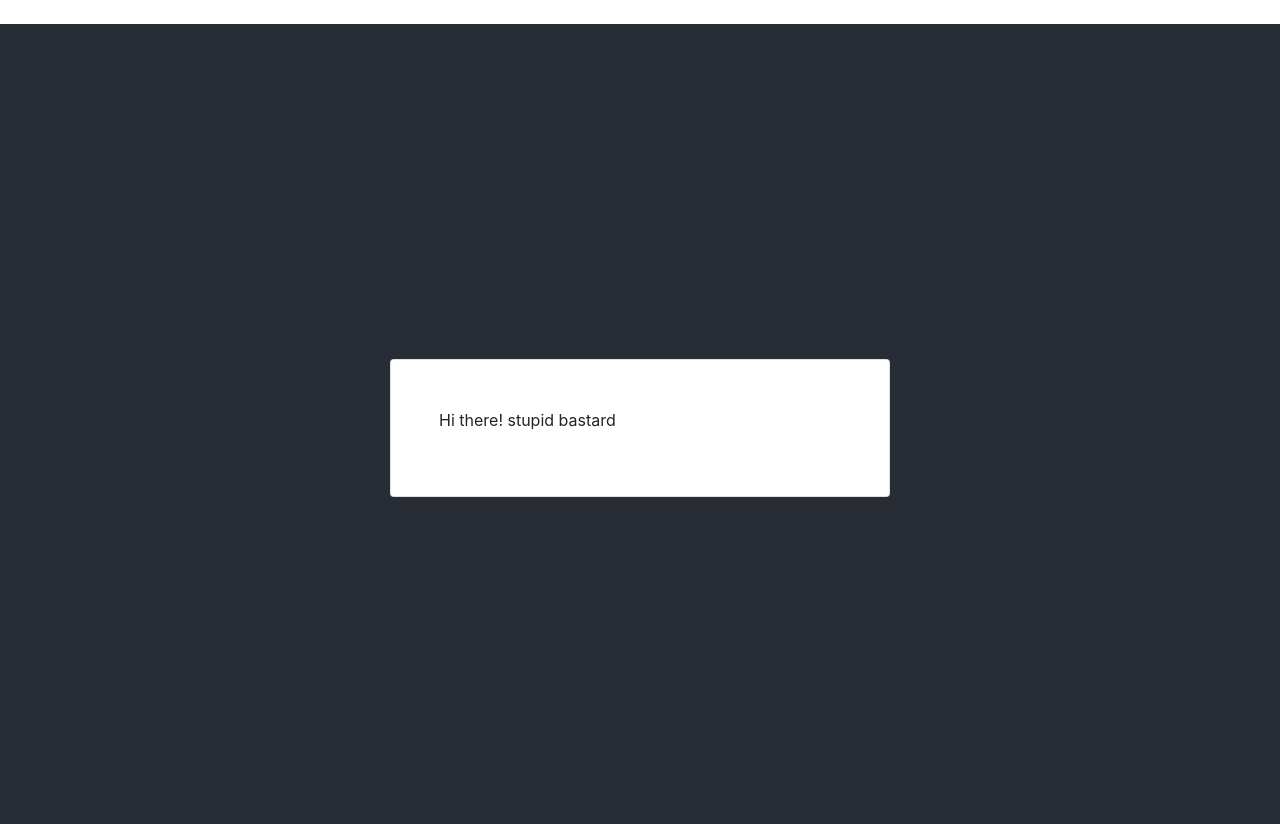
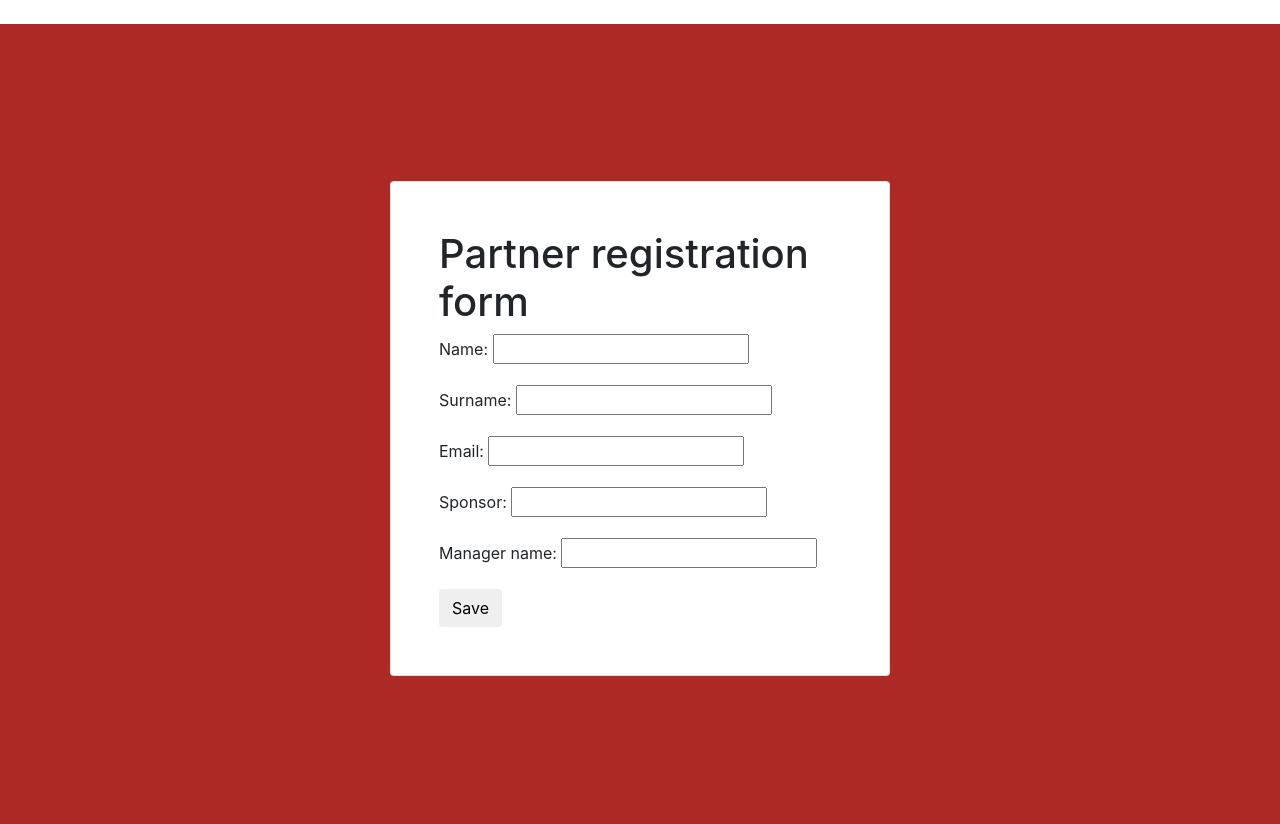
Before and after one commit to elias-prodigy/Party-Maker, a Django app: page /partners/create/ in a window 1280 px wide. Shown: the part 56-880 px from the top of the page. Run offline with Django 3.2, Linux system fonts and the light colour scheme; some libraries are stand-ins or nearby versions.

Commit message:
validation email field

```diff
--- a/partners/forms.py
+++ b/partners/forms.py
@@ -1,10 +1,14 @@
 from django import forms
 
 from .models import Partners
+
+
+class List_of_partners(forms.ModelForm):
+    pass
 
 
 class CreatePartner(forms.ModelForm):
 
     class Meta:
         model = Partners
-        fields = ('Name', 'Surname', 'Email', 'Sponsor', 'Manager Name', 'Manager approve', 'CEO approve')
+        fields = ('name', 'surname', 'email', 'sponsor', 'manager_name')
--- a/partners/models.py
+++ b/partners/models.py
@@ -4,7 +4,7 @@ from django.db import models
 class Partners(models.Model):
     name = models.CharField(max_length=200)
     surname = models.CharField(max_length=200)
-    email = models.CharField(max_length=200)
+    email = models.EmailField(max_length=200)
     sponsor = models.CharField(max_length=200)
     manager_name = models.CharField(max_length=200)
     manager_approve = models.BooleanField(default = False)
--- a/partners/templates/partners/create_partner.html
+++ b/partners/templates/partners/create_partner.html
@@ -2,15 +2,10 @@
 
 {% block content %}
 
-<!DOCTYPE html>
-<html lang="en">
-<head>
-    <meta charset="UTF-8">
-    <title>Title</title>
-</head>
-<body>
-    <p>Hi there! stupid bastard</p>
-</body>
-</html>
+    <h1>Partner registration form</h1>
+        <form method="POST" class="post-form">{% csrf_token %}
+            {{ form.as_p }}
+            <button type="submit" class="save btn btn-default">Save</button>
+        </form>
 
 {% endblock %}
--- a/partners/urls.py
+++ b/partners/urls.py
@@ -4,4 +4,5 @@ from . import views
 urlpatterns = [
     path('', views.partners_list, name='partners'),
     path('create/', views.create_partner, name='partner_new'),
+    path('created_new_partner/', views.created_new_partner, name='created_new_partner'),
 ]
--- a/partners/views.py
+++ b/partners/views.py
@@ -1,5 +1,7 @@
 from django.shortcuts import render
-
+from django.shortcuts import redirect
+from .forms import CreatePartner
+from django.utils import timezone
 # Create your views here.
 
 
@@ -8,4 +10,19 @@ def partners_list(request):
 
 
 def create_partner(request):
-    return render(request, 'partners/create_partner.html', {})
+    if request.method == "POST":
+        form = CreatePartner(request.POST)
+        if form.is_valid():
+            partner = form.save()
+            partner.published_date = timezone.now()
+            partner.save()
+            return redirect('created_new_partner')
+            """, pk=partner.pk - добавить в скобки, в предыдущую строку, чтобы задать каждому
+            Партнеру уникальный порядковый номер"""
+    else:
+        form = CreatePartner()
+    return render(request, 'partners/create_partner.html', {'form': form})
+
+
+def created_new_partner(request):
+    return render(request, 'partners/partner_is_created.html', {})
--- a/static/css/index.css
+++ b/static/css/index.css
@@ -1,9 +1,9 @@
 img {
-  border: 3px solid #282c34;
+  border: 3px solid #ac2925;
 }
 .container-fluid {
   height: 100vh;
-  background-color: #282c34;
+  background-color: #ac2925;
   display: flex;
   justify-content: center;
   align-items: center;
```
Also changed, not shown: partners/templates/partners/partner_is_created.html (added, +17 -0 lines), partners/templates/partners/partners.html (+9 -7 lines).
